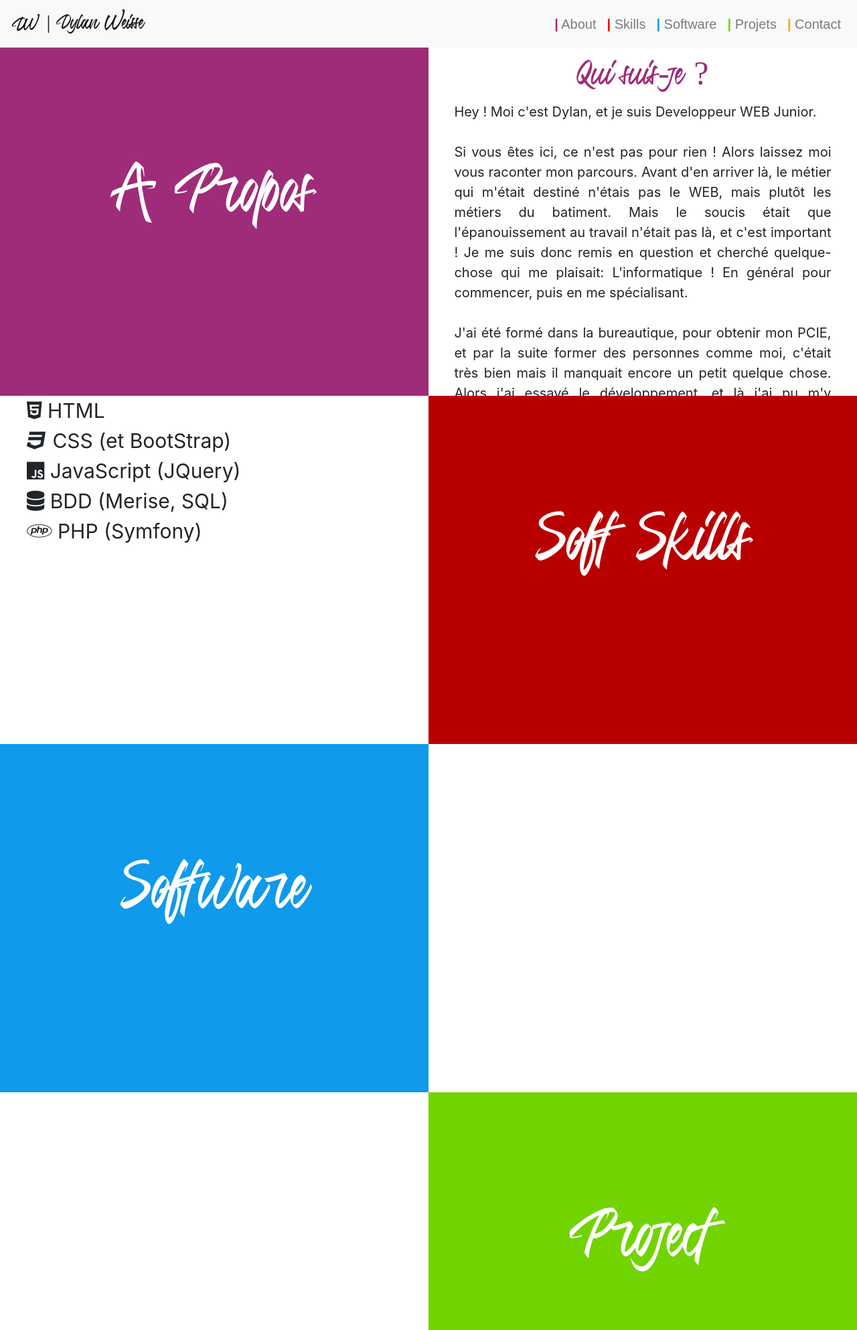
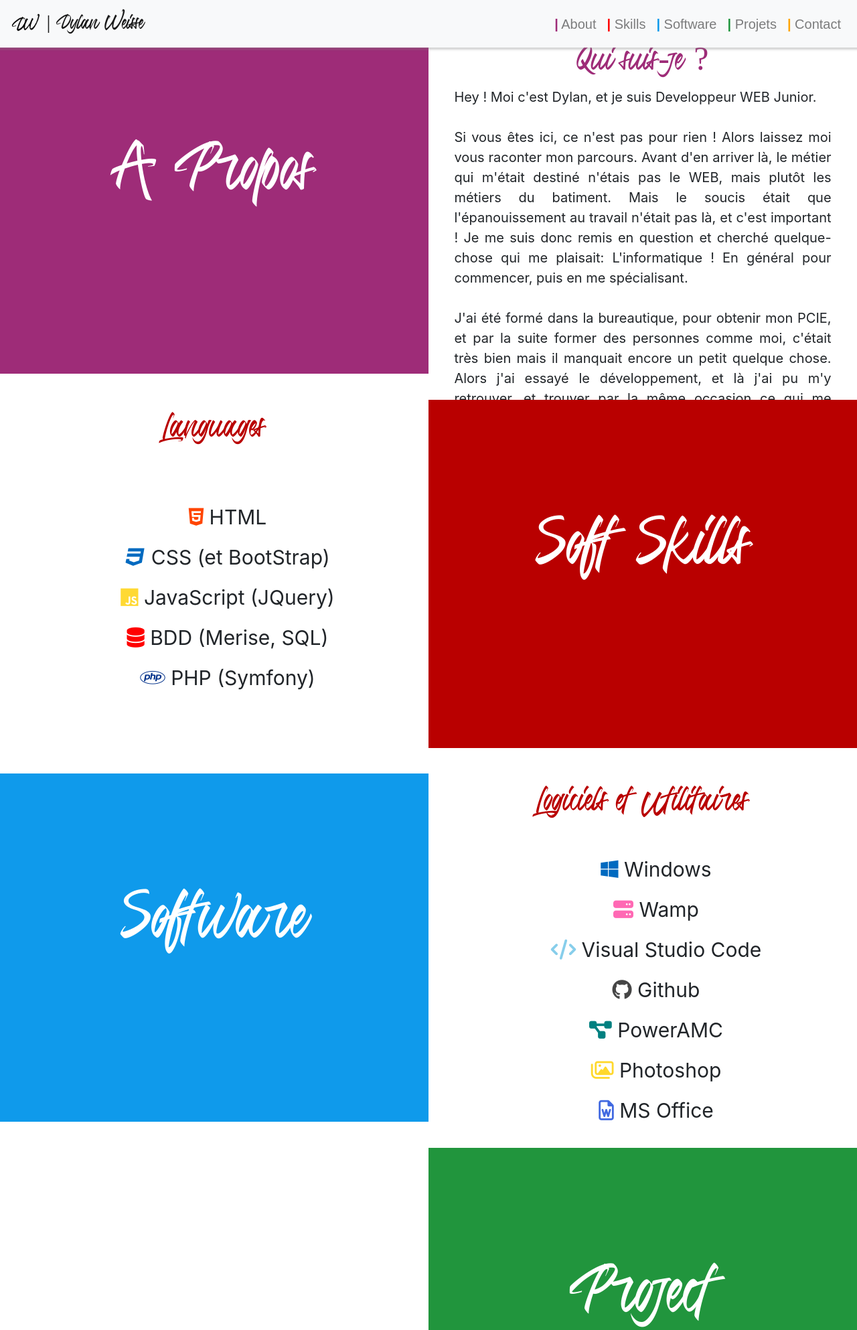
Before and after one commit to DlnWse/PorFolio, a PHP site: page /PHP/index.php in a window 1280 px wide. Shown: the top 1986 px of the page at 67% size. Run offline with PHP 8.4, Linux system fonts and the light colour scheme; some libraries are stand-ins or nearby versions; some web fonts are replaced.

Commit message:
footer & fin

```diff
--- a/CSS/Elements/NavBar.css
+++ b/CSS/Elements/NavBar.css
@@ -15,6 +15,7 @@ html {
 /* ------------------------------- */
 nav{
     background-color: white !important;
+    box-shadow: 0px 0px 3px 3px rgba(128, 128, 128, 0.363) !important;
 }
 .navbar-brand {
     font-family: 'logofont' !important;
@@ -43,7 +44,7 @@ nav{
 }
 
 .projetcolor{
-    color: rgb(113, 212, 0) !important;
+    color:rgba(0, 134, 33, 0.87) !important;
     font-weight: bold;
 }
 
--- a/CSS/index.css
+++ b/CSS/index.css
@@ -8,7 +8,11 @@ html {
     margin: 0;
     padding: 0;
     scroll-behavior: smooth;
-    background-color: rgb(241, 241, 241);
+    background-color: rgb(82, 82, 82);
+}
+
+body {
+    margin-top: 5%;
 }
 
 /*--------------------- Scroll bar custom ---------------------*/
@@ -43,6 +47,16 @@ html {
     flex-wrap: wrap;
 }
 
+#skills,
+#soft,
+#proj,
+#contact {
+    margin-bottom: 3%;
+}
+.aboutbox{
+    margin-top: 3%;
+}
+
 .boxR,
 .boxL {
     width: 50%;
@@ -72,6 +86,10 @@ h1.titlebox {
     color: white;
 }
 
+.red {
+    color: rgb(185, 0, 0);
+}
+
 /*--------------------- colors bg ---------------------*/
 
 .bgviolet {
@@ -87,7 +105,7 @@ h1.titlebox {
 }
 
 .bggreen {
-    background-color: rgb(113, 212, 0);
+    background-color: rgba(0, 134, 33, 0.87);
 }
 
 .bgorange {
@@ -136,6 +154,7 @@ a {
 
 /*--------------------- Text ---------------------*/
 .titlepart {
+    padding-top: 2%;
     text-align: center;
 }
 
@@ -158,9 +177,140 @@ a {
 /*--------------------- Skills ---------------------*/
 
 .listskills {
+    padding-top: 10%;
     list-style: none;
+    text-align: center;
 }
-.skill{
+
+.skill {
     font-size: 30px;
-    line-height: 150%;
+    line-height: 200%;
 }
+
+/*--------------------- Soft ---------------------*/
+
+.listsoft {
+    padding-top: 5%;
+    list-style: none;
+    text-align: center;
+}
+
+.soft {
+    font-size: 30px;
+    line-height: 200%;
+}
+
+
+/*--------------------- icone color ---------------------*/
+
+.fa-html5 {
+    color: orangered;
+}
+
+.fa-css3 {
+    color: rgb(0, 106, 192);
+}
+
+.fa-js {
+    color: rgba(255, 208, 0, 0.801);
+}
+
+.fa-database {
+    color: red;
+}
+
+.fa-php {
+    color: rgb(0, 48, 138);
+}
+
+.fa-windows{
+    color: rgb(0, 106, 192);
+}
+
+.fa-server{
+    color: hotpink;
+}
+
+.fa-code{
+    color: skyblue;
+}
+
+.fa-github{
+    color: rgb(70, 70, 70);
+}
+
+.fa-project-diagram{
+    color: teal;
+}
+
+.fa-images{
+    color: rgba(255, 208, 0, 0.829);
+}
+
+.fa-file-word{
+    color: royalblue;
+}
+
+.fa-spotify {
+    color: rgb(101, 168, 0);
+    transition: 0.5s;
+}
+
+.fa-spotify:hover {
+    transition: 0.5s;
+    color: rgb(83, 138, 0);
+}
+.fa-twitter {
+    color: rgb(0, 157, 219);
+    transition: 0.5s;
+}
+
+.fa-twitter:hover {
+    transition: 0.5s;
+    color: rgb(0, 100, 139);
+}
+
+.fa-linkedin {
+    color: rgb(0, 100, 139);
+    transition: 0.5s;
+}
+
+.fa-linkedin:hover {
+    transition: 0.5s;
+    color: rgb(0, 63, 88);
+}
+
+.fa-github {
+    color: rgb(70, 70, 70);
+    transition: 0.5s;
+}
+
+.fa-github:hover {
+    transition: 0.5s;
+    color: black;
+}
+
+/*--------------------- footer ---------------------*/
+
+footer {
+    box-shadow: 0px 0px 3px 3px rgba(128, 128, 128, 0.363);
+    width: 100%;
+    height: 70px;
+    margin: 0;
+}
+
+.textfooter {
+    text-align: center;
+    font-size: 18px;
+    margin: 0;
+}
+
+.reseaubloc {
+    text-align: center;
+    margin: 0;
+}
+
+.linkreseau {
+    font-size: 28px;
+    padding-right: 15px;
+}
--- a/Elements/NavBar.php
+++ b/Elements/NavBar.php
@@ -14,7 +14,7 @@
 
 <body>
 
-  <nav class="navbar navbar-expand-lg navbar-toggleable-sm navbar-light bg-light justify-content-between">
+  <nav class="navbar fixed-top navbar-expand-lg navbar-toggleable-sm navbar-light bg-light justify-content-between">
 
 
   <a class="navbar-brand" href="#">
@@ -26,7 +26,7 @@
 
       <ul class="navbar-nav">
         <li class="nav-item">
-          <a class="nav-link" href="#about"> <span class="aboutcolor">|</span> About</a>
+          <a class="nav-link" href="#"> <span class="aboutcolor">|</span> About</a>
         </li>
         <li class="nav-item">
           <a class="nav-link" href="#skills"><span class="skillscolor">|</span> Skills</a>
--- a/PHP/index.php
+++ b/PHP/index.php
@@ -7,21 +7,14 @@
     <link rel="stylesheet" href="../CSS/index.css">
     <script src="https://kit.fontawesome.com/8923f438ee.js" crossorigin="anonymous"></script>
     <title>PortFolio - Dylan Weisse</title>
-
-
-</head>
-
-<body>
-
     <?php
 
     include '../Elements/NavBar.php'
 
     ?>
+</head>
 
-
-
-    <div id="about"></div>
+<body>
 
     <div class="aboutbox">
         <div class="boxL bgviolet white">
@@ -44,17 +37,18 @@
                 Vous voulez en voir plus ?</p>
 
             <a href="../Document/CV_Dylan_Weisse.pdf" class=""><button class="cv">Télécharger mon CV</button></a>
-            <a href="index.php #contact" class=""><button class="contactcv">Me Contacter</button></a>
+            <a href="index.php #contact" class=""><button class="contactcv">Contact <i class="fas fa-reply"></i> </i></button></a>
         </div>
 
     </div>
-
 
     <div id="skills"></div>
 
     <div class="skillsbox">
 
         <div class="boxL">
+
+            <h1 class="titlepart red">Languages</h1>
 
             <ul class="listskills">
                 <li class="skill"><i class="fab fa-html5"></i> HTML</li>
@@ -73,6 +67,7 @@
 
     </div>
 
+    <div id="soft"></div>
 
     <div class="softwarebox">
 
@@ -83,10 +78,24 @@
 
         <div class="boxR">
 
+            <h1 class="titlepart red">Logiciels et Utilitaires</h1>
+
+            <ul class="listsoft">
+                <li class="soft"><i class="fab fa-windows"></i> Windows</li>
+                <li class="soft"><i class="fas fa-server"></i> Wamp</li>
+                <li class="soft"><i class="fas fa-code"></i> Visual Studio Code</li>
+                <li class="soft"><i class="fab fa-github"></i> Github</li>
+                <li class="soft"><i class="fas fa-project-diagram"></i> PowerAMC</li>
+                <li class="soft"><i class="far fa-images"></i> Photoshop</li>
+                <li class="soft"><i class="far fa-file-word"></i> MS Office</li>
+            </ul>
+
 
         </div>
 
     </div>
+
+    <div id="proj"></div>
 
     <div class="projectbox">
 
@@ -100,7 +109,7 @@
         </div>
 
     </div>
-
+    <div id="contact"></div>
     <div class="contactbox">
 
         <div class="boxL bgorange white">
@@ -117,4 +126,15 @@
 
 </body>
 
+<footer class="bg-light">
+    <p class="textfooter">Tous droits réservé © Dylan Weisse - 2020</p>
+    <p class="reseaubloc"><a class="linkreseau" href="https://open.spotify.com/user/striipcoca?si=cfNeAOY5S7uXGjd_WrJilg"><i class="fab fa-spotify"></i></a>
+        <a class="linkreseau" href="https://twitter.com/dylan_weisse"><i class="fab fa-twitter"></i></a>
+        <a class="linkreseau" href="https://github.com/DlnWse/"><i class="fab fa-github"></i></a>
+        <a class="linkreseau" href="https://www.linkedin.com/in/dlnwse/ "><i class="fab fa-linkedin"></i></a>
+
+    </p>
+
+</footer>
+
 </html>
```
Also changed, not shown: 4 other files.
